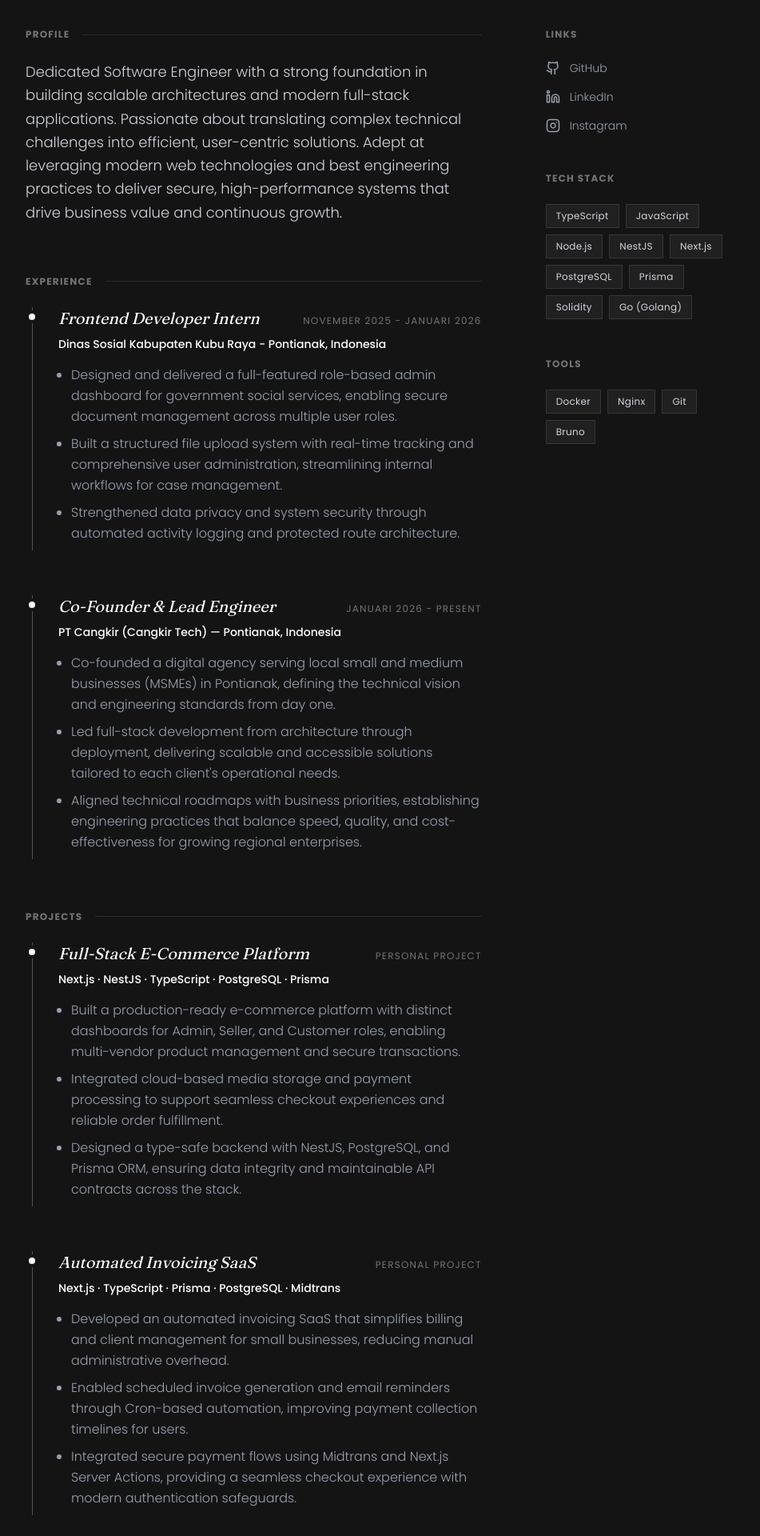
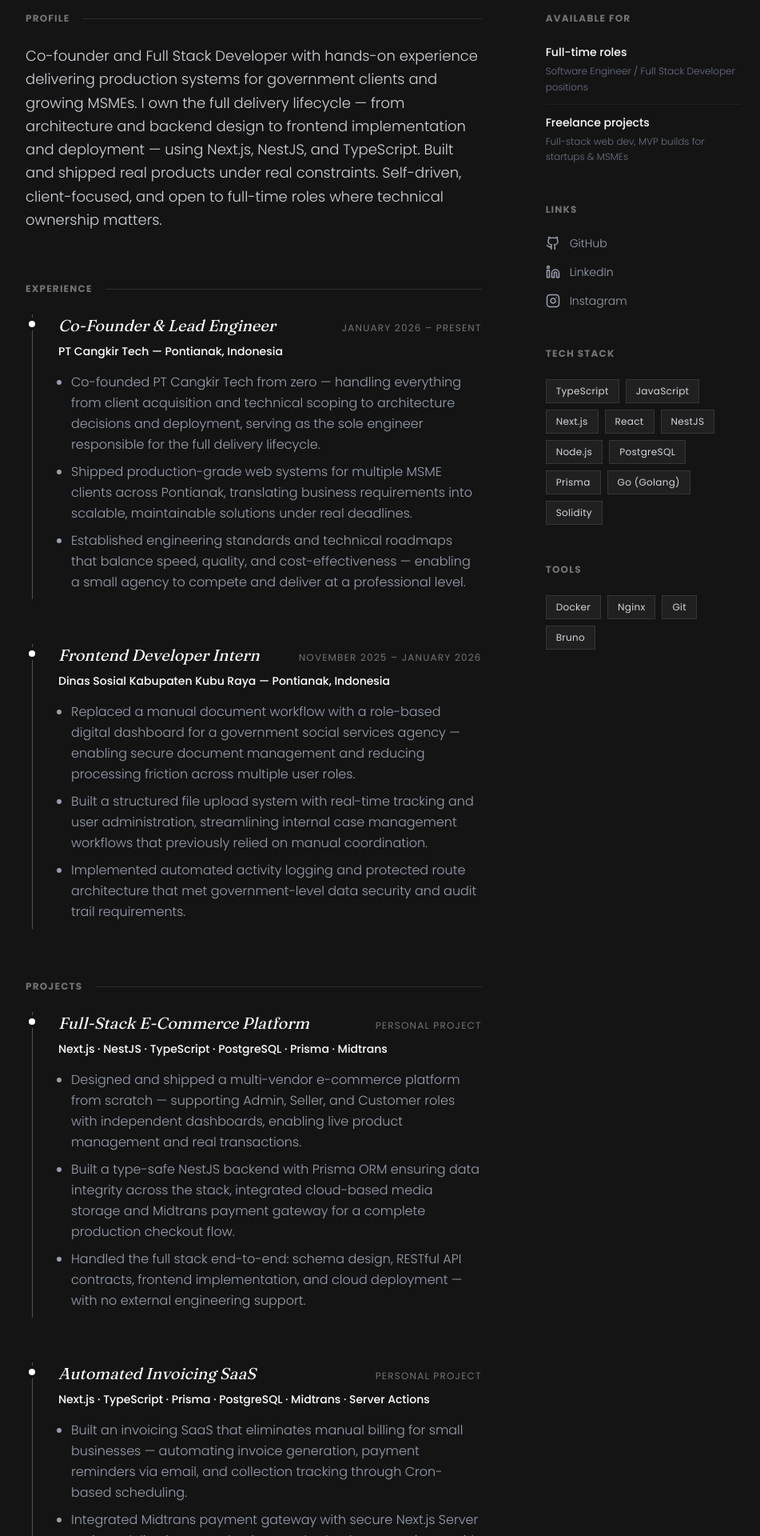
Before and after one commit to Adibayuluthfiansyah/porto, a Next.js app: page /en/resume in a window 1280 px wide. Shown: the part 700-2620 px from the top of the page at 80% size, without its empty margins (160-1111 px from the left). Built offline with nearby package versions, Linux system fonts and the light colour scheme.

Commit message:
feat: update resume content and improve print styles

```diff
--- a/app/[locale]/resume/page.tsx
+++ b/app/[locale]/resume/page.tsx
@@ -27,58 +27,39 @@ export default function Resume() {
     <main className="min-h-screen bg-neutral-100 dark:bg-[#0a0a0a] text-neutral-900 dark:text-white font-sans transition-colors duration-500">
       <style jsx global>{`
         @media print {
-          /* Hide non-essential elements for print */
           nav,
           footer,
           .no-print {
             display: none !important;
           }
-
-          /* Ensure proper page breaks */
           section {
             page-break-inside: avoid;
           }
-
-          /* Optimize for print: use black text on white background */
           * {
             color: black !important;
             background: white !important;
           }
-
-          /* Ensure borders remain visible in print */
           .border-l,
           [class*="border-"] {
             border-color: #333 !important;
           }
-
-          /* Keep timeline dots visible */
           .rounded-full {
             background-color: #000 !important;
           }
-
-          /* Remove shadows and transitions for print */
           * {
             box-shadow: none !important;
             transition: none !important;
           }
-
-          /* Reset padding for print */
           main {
             padding: 0 !important;
           }
-
-          /* Ensure content fits on page */
           .max-w-5xl {
             max-width: 100% !important;
             margin: 0 !important;
           }
-
-          /* Remove ring effects from timeline dots */
           .ring-4 {
             box-shadow: none !important;
           }
-
-          /* Ensure proper spacing in print */
           body {
             margin: 0;
             padding: 20px;
@@ -113,7 +94,7 @@ export default function Resume() {
           </motion.a>
         </motion.div>
 
-        {/* resume*/}
+        {/* resume */}
         <motion.div
           initial="hidden"
           animate="visible"
@@ -128,13 +109,13 @@ export default function Resume() {
                   Adibayu Luthfiansyah Setyawan
                 </h1>
                 <p className="text-sm font-sans uppercase tracking-[0.3em] text-neutral-500 dark:text-gray-400">
-                  Full Stack Developer & Software Engineer
+                  Co-Founder & Full Stack Developer
                 </p>
               </div>
 
               <div className="flex flex-col gap-3 text-sm text-neutral-600 dark:text-gray-400 font-light w-full">
                 <a
-                  href="mailto:adibayuluthfiansyah@gmail.com"
+                  href="mailto:adibayu@adibayuluthfiansyah.dev"
                   className="flex items-start sm:items-center gap-3 hover:text-neutral-900 dark:hover:text-white transition-colors"
                 >
                   <Mail size={16} className="shrink-0 mt-0.5 sm:mt-0" />
@@ -156,25 +137,27 @@ export default function Resume() {
 
           {/* main container */}
           <div className="px-8 md:px-16 py-12 md:py-16 grid grid-cols-1 md:grid-cols-12 gap-16 md:gap-20">
-            {/* exp and education */}
+            {/* left col: exp, projects, education */}
             <div className="md:col-span-8 space-y-16">
+              {/* profile */}
               <section>
                 <h2 className="text-xs font-bold uppercase tracking-widest text-neutral-400 dark:text-neutral-500 mb-6 flex items-center gap-4">
                   Profile
                   <span className="h-[1px] flex-1 bg-neutral-200 dark:bg-white/10"></span>
                 </h2>
                 <p className="text-neutral-700 dark:text-gray-300 font-light leading-relaxed text-base md:text-lg max-w-prose">
-                  Dedicated Software Engineer with a strong foundation in
-                  building scalable architectures and modern full-stack
-                  applications. Passionate about translating complex technical
-                  challenges into efficient, user-centric solutions. Adept at
-                  leveraging modern web technologies and best engineering
-                  practices to deliver secure, high-performance systems that
-                  drive business value and continuous growth.
+                  Co-founder and Full Stack Developer with hands-on experience
+                  delivering production systems for government clients and
+                  growing MSMEs. I own the full delivery lifecycle — from
+                  architecture and backend design to frontend implementation and
+                  deployment — using Next.js, NestJS, and TypeScript. Built and
+                  shipped real products under real constraints. Self-driven,
+                  client-focused, and open to full-time roles where technical
+                  ownership matters.
                 </p>
               </section>
 
-              {/* exp */}
+              {/* experience */}
               <section>
                 <h2 className="text-xs font-bold uppercase tracking-widest text-neutral-400 dark:text-neutral-500 mb-6 flex items-center gap-4">
                   Experience
@@ -182,7 +165,45 @@ export default function Resume() {
                 </h2>
 
                 <div className="space-y-10 md:space-y-14">
-                  {/* item */}
+                  {/* PT Cangkir Tech */}
+                  <div className="relative border-l border-neutral-300 dark:border-neutral-600 ml-2 pl-8 pb-2 transition-all duration-300 hover:pl-10 hover:border-neutral-900 dark:hover:border-white/50">
+                    <span className="absolute -left-[5px] top-2 w-2 h-2 rounded-full bg-neutral-900 dark:bg-white ring-4 ring-white dark:ring-[#141414]"></span>
+
+                    <div className="flex flex-col md:flex-row md:justify-between md:items-baseline mb-2">
+                      <h3 className="text-xl font-serif italic text-neutral-900 dark:text-white">
+                        Co-Founder & Lead Engineer
+                      </h3>
+                      <span className="text-xs font-sans text-neutral-500 uppercase tracking-widest mt-1 md:mt-0">
+                        January 2026 – Present
+                      </span>
+                    </div>
+                    <p className="text-neutral-900 dark:text-white font-medium text-sm mb-4">
+                      PT Cangkir Tech — Pontianak, Indonesia
+                    </p>
+                    <ul className="list-disc list-outside ml-4 space-y-2 text-neutral-600 dark:text-gray-400 font-light leading-relaxed text-sm md:text-base">
+                      <li>
+                        Co-founded PT Cangkir Tech from zero — handling
+                        everything from client acquisition and technical scoping
+                        to architecture decisions and deployment, serving as the
+                        sole engineer responsible for the full delivery
+                        lifecycle.
+                      </li>
+                      <li>
+                        Shipped production-grade web systems for multiple MSME
+                        clients across Pontianak, translating business
+                        requirements into scalable, maintainable solutions under
+                        real deadlines.
+                      </li>
+                      <li>
+                        Established engineering standards and technical roadmaps
+                        that balance speed, quality, and cost-effectiveness —
+                        enabling a small agency to compete and deliver at a
+                        professional level.
+                      </li>
+                    </ul>
+                  </div>
+
+                  {/* Dinas Sosial */}
                   <div className="relative border-l border-neutral-300 dark:border-neutral-600 ml-2 pl-8 pb-2 transition-all duration-300 hover:pl-10 hover:border-neutral-900 dark:hover:border-white/50">
                     <span className="absolute -left-[5px] top-2 w-2 h-2 rounded-full bg-neutral-900 dark:bg-white ring-4 ring-white dark:ring-[#141414]"></span>
 
@@ -191,60 +212,29 @@ export default function Resume() {
                         Frontend Developer Intern
                       </h3>
                       <span className="text-xs font-sans text-neutral-500 uppercase tracking-widest mt-1 md:mt-0">
-                        November 2025 - Januari 2026
+                        November 2025 – January 2026
                       </span>
                     </div>
                     <p className="text-neutral-900 dark:text-white font-medium text-sm mb-4">
-                      Dinas Sosial Kabupaten Kubu Raya - Pontianak, Indonesia
+                      Dinas Sosial Kabupaten Kubu Raya — Pontianak, Indonesia
                     </p>
                     <ul className="list-disc list-outside ml-4 space-y-2 text-neutral-600 dark:text-gray-400 font-light leading-relaxed text-sm md:text-base">
                       <li>
-                        Designed and delivered a full-featured role-based admin
-                        dashboard for government social services, enabling
-                        secure document management across multiple user roles.
+                        Replaced a manual document workflow with a role-based
+                        digital dashboard for a government social services
+                        agency — enabling secure document management and
+                        reducing processing friction across multiple user roles.
                       </li>
                       <li>
                         Built a structured file upload system with real-time
-                        tracking and comprehensive user administration,
-                        streamlining internal workflows for case management.
+                        tracking and user administration, streamlining internal
+                        case management workflows that previously relied on
+                        manual coordination.
                       </li>
                       <li>
-                        Strengthened data privacy and system security through
-                        automated activity logging and protected route
-                        architecture.
-                      </li>
-                    </ul>
-                  </div>
-                  <div className="relative border-l border-neutral-300 dark:border-neutral-600 ml-2 pl-8 pb-2 transition-all duration-300 hover:pl-10 hover:border-neutral-900 dark:hover:border-white/50">
-                    <span className="absolute -left-[5px] top-2 w-2 h-2 rounded-full bg-neutral-900 dark:bg-white ring-4 ring-white dark:ring-[#141414]"></span>
-
-                    <div className="flex flex-col md:flex-row md:justify-between md:items-baseline mb-2">
-                      <h3 className="text-xl font-serif italic text-neutral-900 dark:text-white">
-                        Co-Founder & Lead Engineer
-                      </h3>
-                      <span className="text-xs font-sans text-neutral-500 uppercase tracking-widest mt-1 md:mt-0">
-                        Januari 2026 - Present
-                      </span>
-                    </div>
-                    <p className="text-neutral-900 dark:text-white font-medium text-sm mb-4">
-                      PT Cangkir (Cangkir Tech) — Pontianak, Indonesia
-                    </p>
-                    <ul className="list-disc list-outside ml-4 space-y-2 text-neutral-600 dark:text-gray-400 font-light leading-relaxed text-sm md:text-base">
-                      <li>
-                        Co-founded a digital agency serving local small and
-                        medium businesses (MSMEs) in Pontianak, defining the
-                        technical vision and engineering standards from day one.
-                      </li>
-                      <li>
-                        Led full-stack development from architecture through
-                        deployment, delivering scalable and accessible solutions
-                        tailored to each client&apos;s operational needs.
-                      </li>
-                      <li>
-                        Aligned technical roadmaps with business priorities,
-                        establishing engineering practices that balance speed,
-                        quality, and cost-effectiveness for growing regional
-                        enterprises.
+                        Implemented automated activity logging and protected
+                        route architecture that met government-level data
+                        security and audit trail requirements.
                       </li>
                     </ul>
                   </div>
@@ -259,7 +249,7 @@ export default function Resume() {
                 </h2>
 
                 <div className="space-y-10 md:space-y-14">
-                  {/* E-Commerce Platform */}
+                  {/* E-Commerce */}
                   <div className="relative border-l border-neutral-300 dark:border-neutral-600 ml-2 pl-8 pb-2 transition-all duration-300 hover:pl-10 hover:border-neutral-900 dark:hover:border-white/50">
                     <span className="absolute -left-[5px] top-2 w-2 h-2 rounded-full bg-neutral-900 dark:bg-white ring-4 ring-white dark:ring-[#141414]"></span>
 
@@ -272,24 +262,26 @@ export default function Resume() {
                       </span>
                     </div>
                     <p className="text-neutral-900 dark:text-white font-medium text-sm mb-4">
-                      Next.js · NestJS · TypeScript · PostgreSQL · Prisma
+                      Next.js · NestJS · TypeScript · PostgreSQL · Prisma ·
+                      Midtrans
                     </p>
                     <ul className="list-disc list-outside ml-4 space-y-2 text-neutral-600 dark:text-gray-400 font-light leading-relaxed text-sm md:text-base">
                       <li>
-                        Built a production-ready e-commerce platform with
-                        distinct dashboards for Admin, Seller, and Customer
-                        roles, enabling multi-vendor product management and
-                        secure transactions.
+                        Designed and shipped a multi-vendor e-commerce platform
+                        from scratch — supporting Admin, Seller, and Customer
+                        roles with independent dashboards, enabling live product
+                        management and real transactions.
                       </li>
                       <li>
-                        Integrated cloud-based media storage and payment
-                        processing to support seamless checkout experiences and
-                        reliable order fulfillment.
+                        Built a type-safe NestJS backend with Prisma ORM
+                        ensuring data integrity across the stack, integrated
+                        cloud-based media storage and Midtrans payment gateway
+                        for a complete production checkout flow.
                       </li>
                       <li>
-                        Designed a type-safe backend with NestJS, PostgreSQL,
-                        and Prisma ORM, ensuring data integrity and maintainable
-                        API contracts across the stack.
+                        Handled the full stack end-to-end: schema design,
+                        RESTful API contracts, frontend implementation, and
+                        cloud deployment — with no external engineering support.
                       </li>
                     </ul>
                   </div>
@@ -307,23 +299,26 @@ export default function Resume() {
                       </span>
                     </div>
                     <p className="text-neutral-900 dark:text-white font-medium text-sm mb-4">
-                      Next.js · TypeScript · Prisma · PostgreSQL · Midtrans
+                      Next.js · TypeScript · Prisma · PostgreSQL · Midtrans ·
+                      Server Actions
                     </p>
                     <ul className="list-disc list-outside ml-4 space-y-2 text-neutral-600 dark:text-gray-400 font-light leading-relaxed text-sm md:text-base">
                       <li>
-                        Developed an automated invoicing SaaS that simplifies
-                        billing and client management for small businesses,
-                        reducing manual administrative overhead.
+                        Built an invoicing SaaS that eliminates manual billing
+                        for small businesses — automating invoice generation,
+                        payment reminders via email, and collection tracking
+                        through Cron-based scheduling.
                       </li>
                       <li>
-                        Enabled scheduled invoice generation and email reminders
-                        through Cron-based automation, improving payment
-                        collection timelines for users.
+                        Integrated Midtrans payment gateway with secure Next.js
+                        Server Actions, delivering a production-ready checkout
+                        experience with modern authentication safeguards.
                       </li>
                       <li>
-                        Integrated secure payment flows using Midtrans and
-                        Next.js Server Actions, providing a seamless checkout
-                        experience with modern authentication safeguards.
+                        Designed the product end-to-end: from database schema
+                        and billing logic to the client-facing dashboard —
+                        solving a real problem for small business owners who
+                        manage invoices manually.
                       </li>
                     </ul>
                   </div>
@@ -345,22 +340,48 @@ export default function Resume() {
                       Universitas Muhammadiyah Pontianak
                     </h3>
                     <span className="text-xs font-sans text-neutral-500 uppercase tracking-widest mt-1 md:mt-0">
-                      2022 - Present (Expected Graduation: 2026)
+                      2022 – Expected 2026
                     </span>
                   </div>
                   <p className="text-neutral-600 dark:text-gray-400 font-light text-sm md:text-base">
                     Bachelor of Computer Science in Informatics Engineering
-                    Universitas Muhammadiyah Pontianak
                   </p>
                   <p className="text-neutral-500 dark:text-gray-500 font-light text-sm mt-1">
-                    IPK: 3.xx / 4.00
+                    GPA: 3.xx / 4.00
                   </p>
                 </div>
               </section>
             </div>
 
-            {/* extra info */}
+            {/* right col */}
             <div className="md:col-span-4 space-y-12">
+              {/* availability — NEW SECTION */}
+              <section>
+                <h2 className="text-xs font-bold uppercase tracking-widest text-neutral-400 dark:text-neutral-500 mb-6">
+                  Available For
+                </h2>
+                <div className="flex flex-col gap-3 text-sm font-light text-neutral-600 dark:text-gray-400">
+                  <div className="flex flex-col gap-1">
+                    <span className="text-neutral-900 dark:text-white font-medium text-sm">
+                      Full-time roles
+                    </span>
+                    <span className="text-xs text-neutral-500 dark:text-gray-500 leading-relaxed">
+                      Software Engineer / Full Stack Developer positions
+                    </span>
+                  </div>
+                  <div className="h-[0.5px] bg-neutral-100 dark:bg-white/5"></div>
+                  <div className="flex flex-col gap-1">
+                    <span className="text-neutral-900 dark:text-white font-medium text-sm">
+                      Freelance projects
+                    </span>
+                    <span className="text-xs text-neutral-500 dark:text-gray-500 leading-relaxed">
+                      Full-stack web dev, MVP builds for startups & MSMEs
+                    </span>
+                  </div>
+                </div>
+              </section>
+
+              {/* links */}
               <section>
                 <h2 className="text-xs font-bold uppercase tracking-widest text-neutral-400 dark:text-neutral-500 mb-6">
                   Links
@@ -405,7 +426,7 @@ export default function Resume() {
                 </div>
               </section>
 
-              {/* skills */}
+              {/* tech stack */}
               <section>
                 <h2 className="text-xs font-bold uppercase tracking-widest text-neutral-400 dark:text-neutral-500 mb-6">
                   Tech Stack
@@ -414,13 +435,14 @@ export default function Resume() {
                   {[
                     "TypeScript",
                     "JavaScript",
+                    "Next.js",
+                    "React",
+                    "NestJS",
                     "Node.js",
-                    "NestJS",
-                    "Next.js",
                     "PostgreSQL",
                     "Prisma",
+                    "Go (Golang)",
                     "Solidity",
-                    "Go (Golang)",
                   ].map((skill) => (
                     <span
                       key={skill}
--- a/messages/id.json
+++ b/messages/id.json
@@ -12,7 +12,7 @@
     "closeMenu": "Tutup menu"
   },
   "hero": {
-    "title": "INSINYUR PERANGKAT LUNAK",
+    "title": "SOFTWARE ENGINEER",
     "firstName": "Adibayu",
     "middleName": "Luthfiansyah",
     "lastName": "Setyawan",
```
Also changed, not shown: 1 other file (tests, documents, lock files or other folders).
